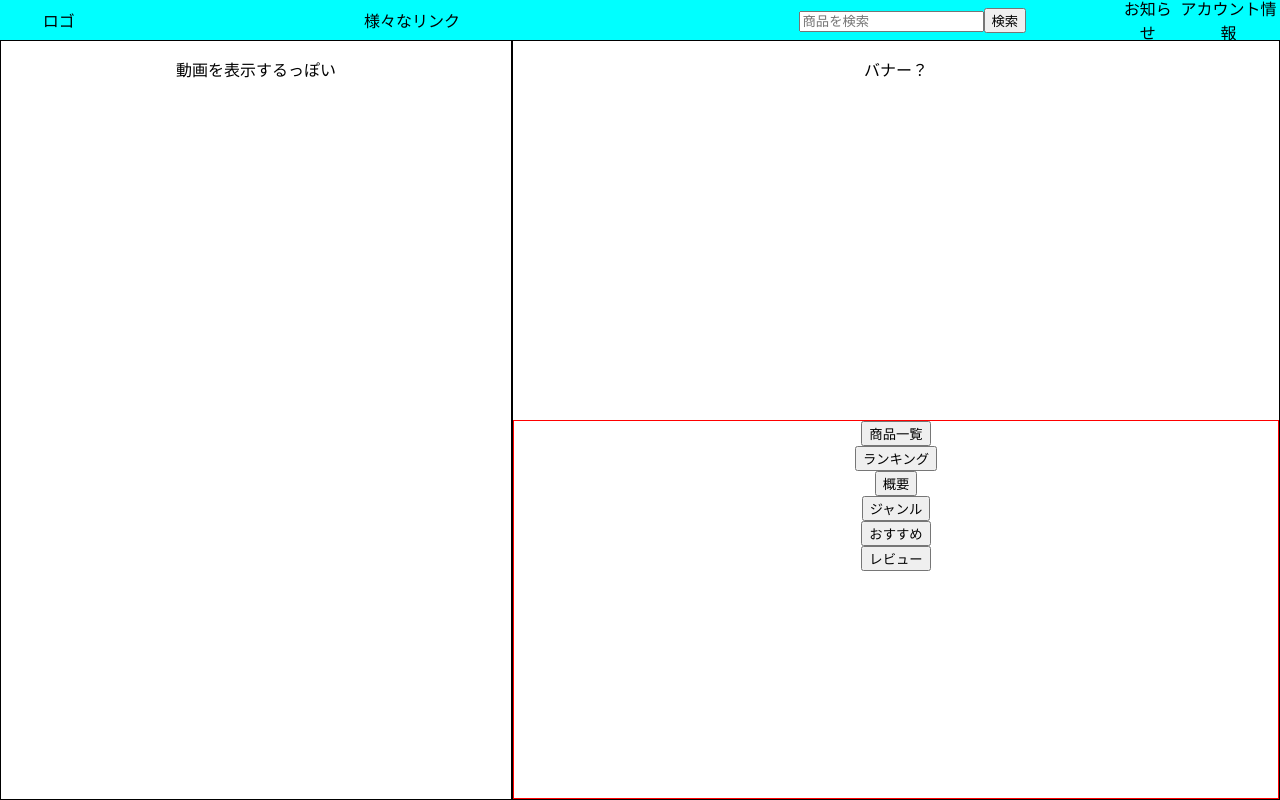
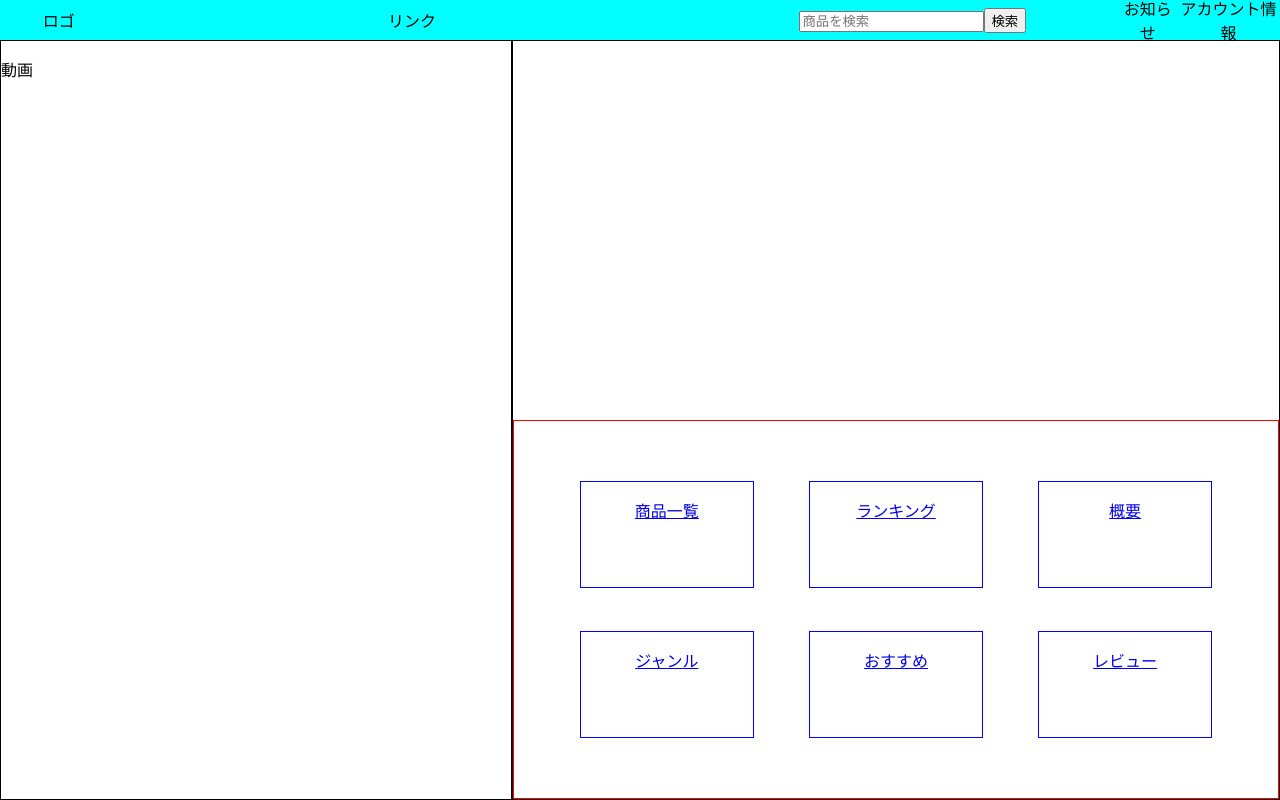
Before and after one commit to Growbal/ec-sight, a React (Create React App) app: page /top in a window 1280 px wide. Built offline with nearby package versions, Linux system fonts and the light colour scheme.

Commit message:
Routeの追加

```diff
--- a/package.json
+++ b/package.json
@@ -5,6 +5,7 @@
   "dependencies": {
     "react": "^16.11.0",
     "react-dom": "^16.11.0",
+    "react-router-dom": "^5.1.2",
     "react-scripts": "3.2.0"
   },
   "scripts": {
--- a/src/App.css
+++ /dev/null
@@ -1,5 +0,0 @@
-.App {
-  display: grid;
-  grid-template-rows: 1fr minmax(95vh , 19fr);
-  text-align: center;
-}
--- a/src/App.js
+++ /dev/null
@@ -1,16 +0,0 @@
-import React from 'react';
-import './App.css';
-
-import  Header from './Header';
-import Top from './components/Top';
-
-function App() {
-  return (
-    <div className="App">
-      <Header />
-      <Top />
-    </div>
-  );
-}
-
-export default App;
--- a/src/Header.css
+++ b/src/components/Header.css
@@ -3,6 +3,7 @@
     background-color: aqua;
     display: flex;
     align-items: center;
+    text-align: center;
 }
 
 .Logo{
--- a/src/Header.js
+++ b/src/components/Header.js
@@ -1,7 +1,7 @@
 import React , { Component } from 'react';
 
 import './Header.css';
-import Form from './components/Form';
+import Form from './Form';
 
 class Header extends Component{
 
@@ -12,7 +12,7 @@ class Header extends Component{
                     <p>ロゴ</p>
                 </div>
                 <div className = "Link">
-                    <p>様々なリンク</p>
+                    <p>リンク</p>
                 </div>
                 <Form />
                 <div className = "Info">
--- /dev/null
+++ b/src/components/Login.js
@@ -0,0 +1,19 @@
+import React , { Component } from 'react';
+import { Link } from 'react-router-dom';
+
+import './Login.css';
+
+class Login extends Component{
+
+    render(){
+        return(
+            <React.Fragment>
+                <div className="login">
+                    <Link to="/top">Top</Link>
+                </div>
+            </React.Fragment>
+        )
+    }
+}
+
+export default Login;
--- a/src/components/Top.css
+++ b/src/components/Top.css
@@ -1,4 +1,5 @@
 .topPage{
+    height: 95vh;
     display: grid;
     grid-template-columns: 4fr 6fr;
 }
@@ -15,6 +16,20 @@
     box-sizing: border-box;
 }
 
-.main{
+.linkList {
+    display: flex;
+    flex-direction: row;
+    flex-wrap: wrap;
+    justify-content: space-around;
+    align-items: center;
+    padding: 5%;
     border: 1px solid red;
+
 }
+
+.link{
+    height: 35%;
+    width: 25%;
+    text-align: center;
+    border: 1px solid blue;
+}
--- a/src/components/Top.js
+++ b/src/components/Top.js
@@ -1,41 +1,58 @@
 import React , { Component } from 'react';
+import { Link  } from 'react-router-dom';
 
+import  Header from './Header';
 import './Top.css';
 
 class Top extends Component{
 
     render(){
         return(
+            <React.Fragment>
+                <Header />
                     <div className = "topPage">
                         <div className = "movie">
-                    <p>動画を表示するっぽい</p>
+                            <p>動画</p>
                         </div>
                         <div className = "right">
                             <div>
-                        <p>バナー？</p>
+
                             </div>
-                    <div className = "main">
-                        <div className = "productList">
-                            <button>商品一覧</button>
+                                <div className = "linkList">
+                                    <div className = "link">
+                                        <Link to='/'>
+                                            <p>商品一覧</p>
+                                        </Link>
                                     </div>
-                        <div className = "ranking">
-                            <button>ランキング</button>
+                                    <div className = "link">
+                                        <Link to='/'>
+                                            <p>ランキング</p>
+                                        </Link>
                                     </div>
-                        <div className = "overView">
-                            <button>概要</button>
+                                    <div className = "link">
+                                        <Link to='/'>
+                                            <p>概要</p>
+                                        </Link>
                                     </div>
-                        <div className = "genre">
-                            <button>ジャンル</button>
+                                    <div className = "link">
+                                        <Link to='/'>
+                                            <p>ジャンル</p>
+                                        </Link>
                                     </div>
-                        <div className = "recommended">
-                            <button>おすすめ</button>
+                                    <div className = "link">
+                                        <Link to='/'>
+                                            <p>おすすめ</p>
+                                        </Link>
                                     </div>
-                        <div className = "review">
-                            <button>レビュー</button>
+                                    <div className = "link">
+                                        <Link to='/'>
+                                            <p>レビュー</p>
+                                        </Link>
                                     </div>
                                 </div>
                         </div>
                     </div>
+                </React.Fragment>
         )
     }
 }
--- a/src/index.js
+++ b/src/index.js
@@ -1,13 +1,20 @@
 import React from 'react';
 import ReactDOM from 'react-dom';
-
+import { BrowserRouter , Route , Switch } from 'react-router-dom';
 
 import './index.css';
-import App from './App';
+import Login from './components/Login';
+import Top from './components/Top';
+
 import * as serviceWorker from './serviceWorker';
 
 ReactDOM.render(
-<App />,
- document.getElementById('root'));
+    <BrowserRouter>
+        <Switch>
+            <Route path="/top" component={ Top } />
+            <Route path="/" exact component={ Login } />
+        </Switch>
+    </BrowserRouter>,
+document.getElementById('root'));
 
 serviceWorker.unregister();
```
Also changed, not shown: src/components/Login.css (added), 2 other files (tests, documents, lock files or other folders). Lines whose indentation alone changed are shown as unchanged.
